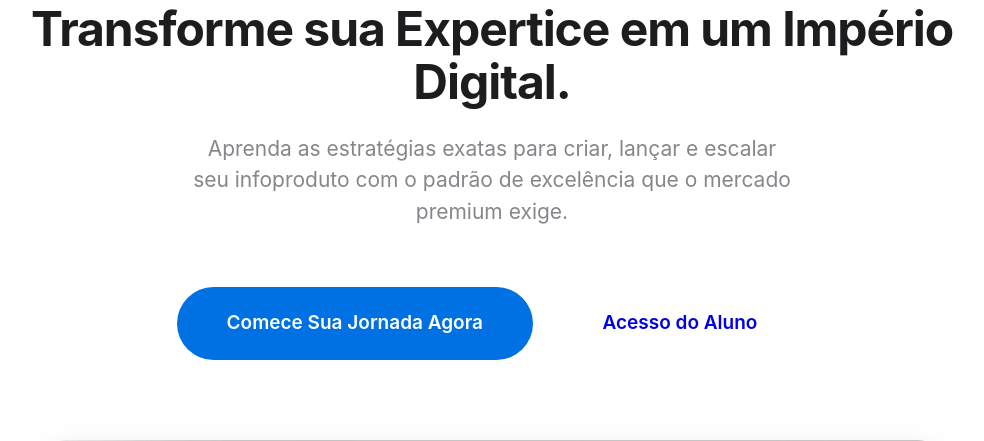
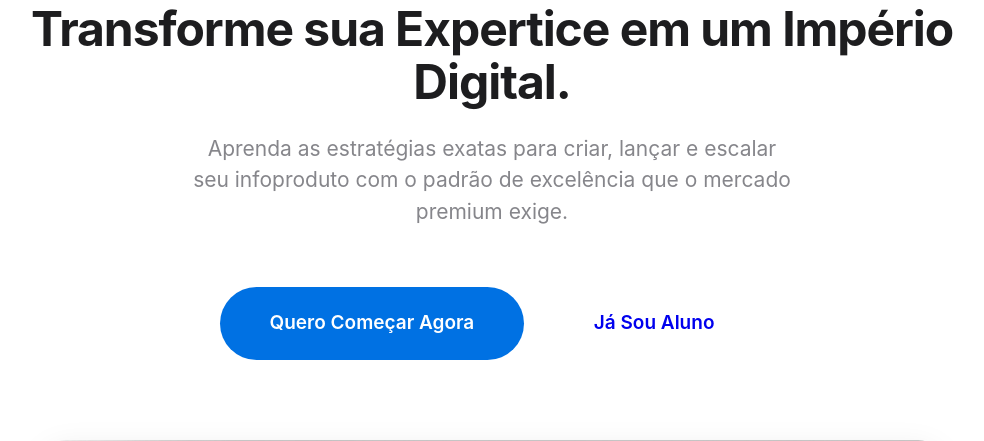
Before and after one commit to izadorettos/infoprodutosite, a PHP site: page /index.php in a window 1280 px wide. Shown: the part 330-771 px from the top of the page, without its empty margins (148-1132 px from the left). Run offline with PHP 8.4, Linux system fonts and the light colour scheme.

Commit message:
Update index.php

```diff
--- a/index.php
+++ b/index.php
@@ -28,8 +28,8 @@ require_once 'php/seo.php';
             <p class="section-subtitle reveal">Aprenda as estratégias exatas para criar, lançar e escalar seu
                 infoproduto com o padrão de excelência que o mercado premium exige.</p>
             <div class="hero-cta reveal">
-                <a href="#benefits" class="btn btn-primary btn-large">Comece Sua Jornada Agora</a>
-                <a href="php/login.php" class="btn btn-secondary btn-large" style="margin-left: 15px;">Acesso do Aluno</a>
+                <a href="checkout.php" class="btn btn-primary btn-large">Quero Começar Agora</a>
+                <a href="php/login.php" class="btn btn-secondary btn-large" style="margin-left: 15px;">Já Sou Aluno</a>
             </div>
 
             <div class="hero-image reveal">
```
